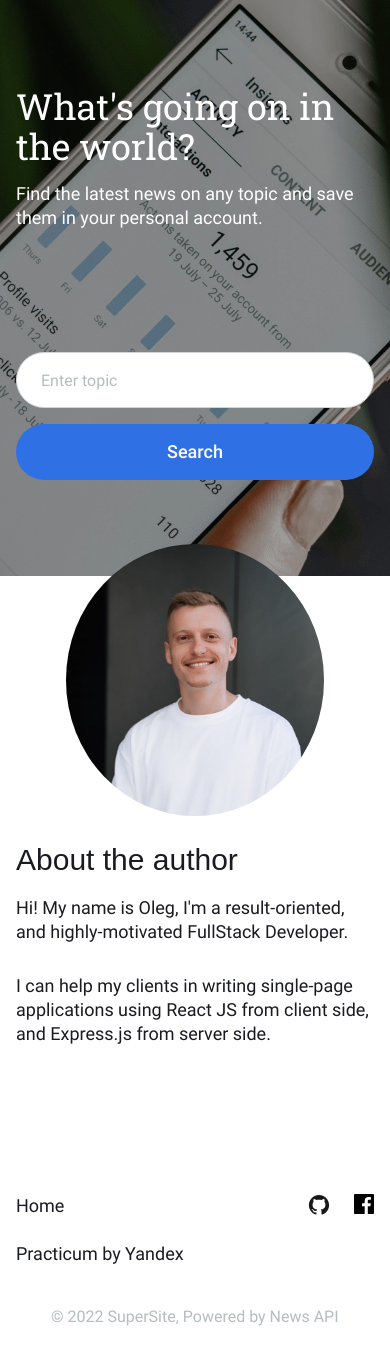
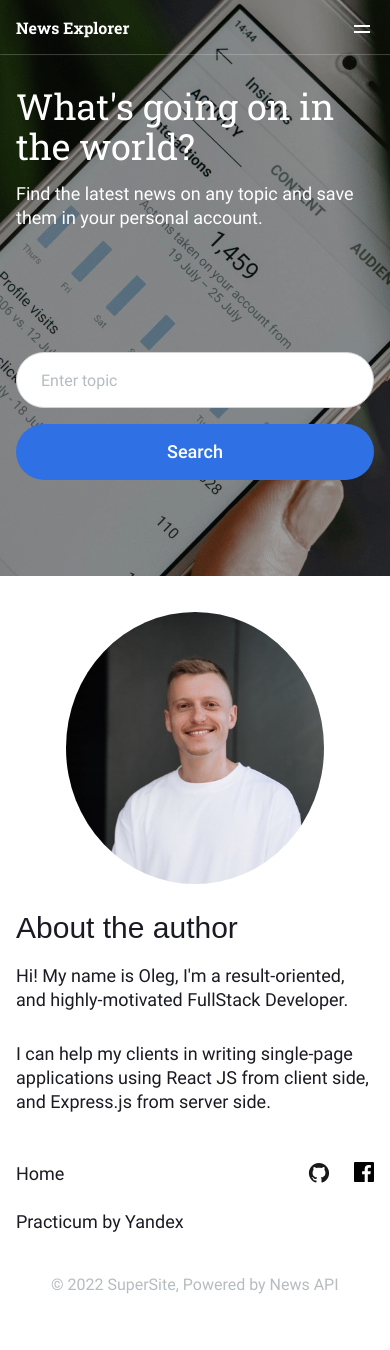
Before and after one commit to olegtabachnikow/news-explorer-frontend, a React (Create React App) app: page / in a window 390 px wide. After the commit the page ends 1318 px from the top, so only its background shows below. Built offline with nearby package versions, Linux system fonts and the light colour scheme.

Commit message:
small fixes for mobile res

```diff
--- a/src/components/About/About.css
+++ b/src/components/About/About.css
@@ -67,7 +67,8 @@
 @media screen and (max-width: 600px) {
   .about {
     flex-direction: column;
-    padding: 32px 16px 128px 16px;
+    padding: 32px 16px 28px 16px;
+    margin-top: 100px;
   }
 }
 @media screen and (max-width: 600px) {
--- a/src/components/App/App.js
+++ b/src/components/App/App.js
@@ -36,7 +36,7 @@ function App() {
   const [searchResult, setSearchResult] = React.useState(true);
   const [resultRegisterPopupOpen, setResultRegisterPopupOpen] =
     React.useState(false);
-  const [hideHeader, setHideHeader] = React.useState(true);
+  const [hideHeader, setHideHeader] = React.useState(false);
   const [isCardListOpen, setIsCardListOpen] = React.useState(false);
   const [cardsCount, setCardsCount] = React.useState(3);
   const [showMoreButton, setShowMoreButton] = React.useState(true);
```
Also changed, not shown: 43 other files (tests, documents, lock files or other folders).
